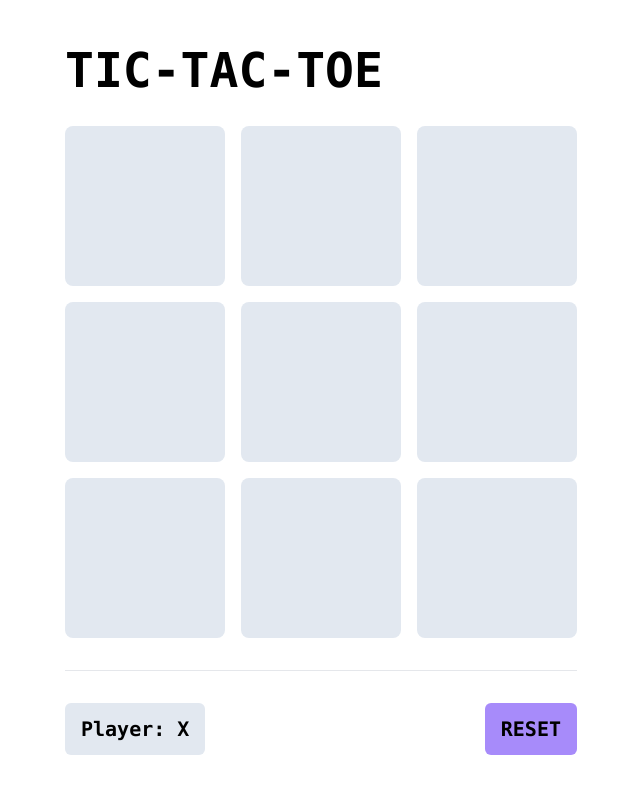
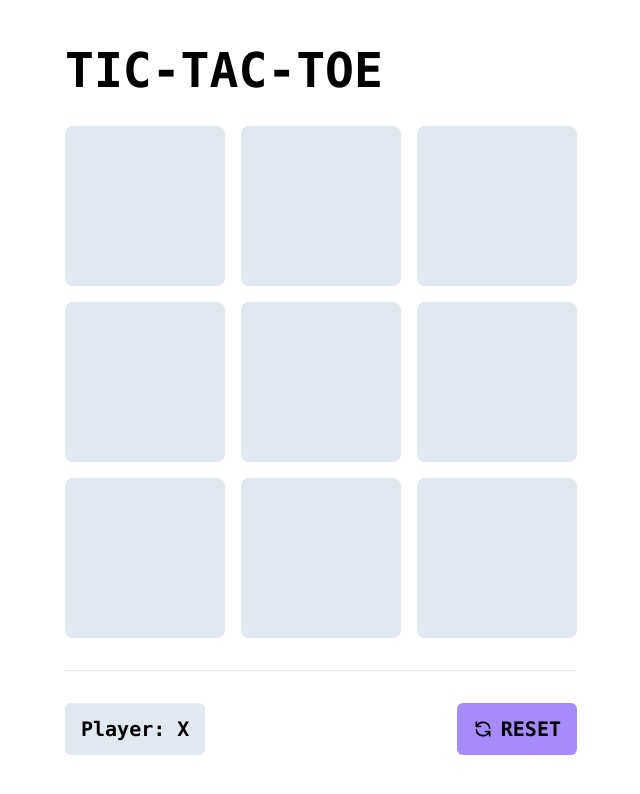
Before and after one commit to Randell-janus/tic-tac-toe, a React (Create React App) app: page / in a window 1280 px wide. Shown: the top 794 px of the page, without its empty margins (319-959 px from the left). Built offline with nearby package versions, Linux system fonts and the light colour scheme.

Commit message:
add reset button icon

```diff
--- a/src/App.tsx
+++ b/src/App.tsx
@@ -119,8 +119,22 @@ const App: FC = () => {
           </div>
           <button
             onClick={handleRestart}
-            className="font-bold bg-violet-400 px-4 py-3 rounded-md active:scale-110 hover:bg-violet-500 transition-all text-sm sm:text-xl"
+            className="flex items-center space-x-2 font-bold bg-violet-400 px-4 py-3 rounded-md active:scale-110 hover:bg-violet-500 transition-all text-sm sm:text-xl"
           >
+            <svg
+              xmlns="http://www.w3.org/2000/svg"
+              className="h-4 w-4 sm:h-5 sm:w-5"
+              fill="none"
+              viewBox="0 0 24 24"
+              stroke="currentColor"
+              strokeWidth={2}
+            >
+              <path
+                strokeLinecap="round"
+                strokeLinejoin="round"
+                d="M4 4v5h.582m15.356 2A8.001 8.001 0 004.582 9m0 0H9m11 11v-5h-.581m0 0a8.003 8.003 0 01-15.357-2m15.357 2H15"
+              />
+            </svg>
             <p>RESET</p>
           </button>
         </div>
```
Also changed, not shown: public/manifest.json.
